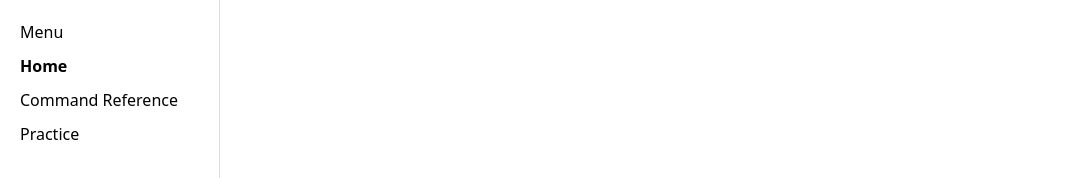
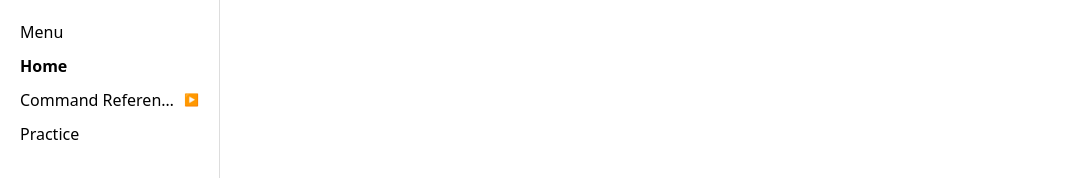
Before and after one commit to VivekVallabhan3407/Windows_Command_Manager, a React (Vite) app: page / in a window 1280 px wide. Shown: the top 178 px of the page, without its empty margins (0-1077 px from the left). Built offline with nearby package versions, Linux system fonts and the light colour scheme.

Commit message:
updated SideBar.jsx to add arrow icon and change styling of nested dropdown in sidebar

```diff
--- a/src/components/SideBar.jsx
+++ b/src/components/SideBar.jsx
@@ -2,7 +2,7 @@ import { useState } from "react";
 import React from "react";
 
 
-const Sidebar = ({ activeView, setActiveView , selectedCategory, setSelectedCategory}) => {
+const Sidebar = ({ activeView, setActiveView, selectedCategory, setSelectedCategory }) => {
   const [isReferenceOpen, setIsReferenceOpen] = useState(false);
 
   return (
@@ -20,20 +20,55 @@ const Sidebar = ({ activeView, setActiveView , selectedCategory, setSelectedCate
         Home
       </button>
 
-      <button
-        onClick={() => { setActiveView("reference"); setIsReferenceOpen(!isReferenceOpen); }}
+      <div
         style={{
-          display: "block",
+          display: "flex",
+          alignItems: "center",
+          justifyContent: "space-between",
           marginTop: "10px",
-          fontWeight: activeView === "reference" ? "bold" : "normal",
+          cursor: "pointer",
         }}
       >
-        Command Reference
-      </button>
+        {/* Text click = navigation */}
+        <span
+          onClick={() => setActiveView("reference")}
+          style={{
+            fontWeight: activeView === "reference" ? "bold" : "normal",
+            whiteSpace: "nowrap",
+            overflow: "hidden",
+            textOverflow: "ellipsis",
+          }}
+        >
+          Command Reference
+        </span>
+
+        {/* Arrow click = expand / collapse */}
+        <span
+          onClick={() => setIsReferenceOpen(!isReferenceOpen)}
+          style={{
+            marginLeft: "8px",
+            fontSize: "12px",
+            transform: isReferenceOpen ? "rotate(90deg)" : "rotate(0deg)",
+            transition: "transform 0.2s ease",
+            userSelect: "none",
+          }}
+        >
+          ▶
+        </span>
+      </div>
+
 
       {/* Practice can be added later */}
       {isReferenceOpen && (
-        <div style={{ marginLeft: "15px", marginTop: "8px" }}>
+        <div
+          style={{
+            marginLeft: "16px",
+            marginTop: "6px",
+            display: "flex",
+            flexDirection: "column",
+            gap: "6px",
+          }}
+        >
           {[
             "All",
             "File System",
@@ -45,10 +80,16 @@ const Sidebar = ({ activeView, setActiveView , selectedCategory, setSelectedCate
               key={cat}
               onClick={() => setSelectedCategory(cat)}
               style={{
-                padding: "6px 0",
+                fontSize: "14px",
                 cursor: "pointer",
-                fontSize: "14px",
-                fontWeight: selectedCategory === cat ? "bold" : "normal",
+                padding: "4px 6px",
+                borderRadius: "4px",
+                background:
+                  selectedCategory === cat ? "#e5e7eb" : "transparent",
+                fontWeight: selectedCategory === cat ? "600" : "400",
+                whiteSpace: "nowrap",
+                overflow: "hidden",
+                textOverflow: "ellipsis",
               }}
             >
               {cat}
@@ -56,6 +97,7 @@ const Sidebar = ({ activeView, setActiveView , selectedCategory, setSelectedCate
           ))}
         </div>
       )}
+
 
       <button
         onClick={() => setActiveView("practice")}
```
